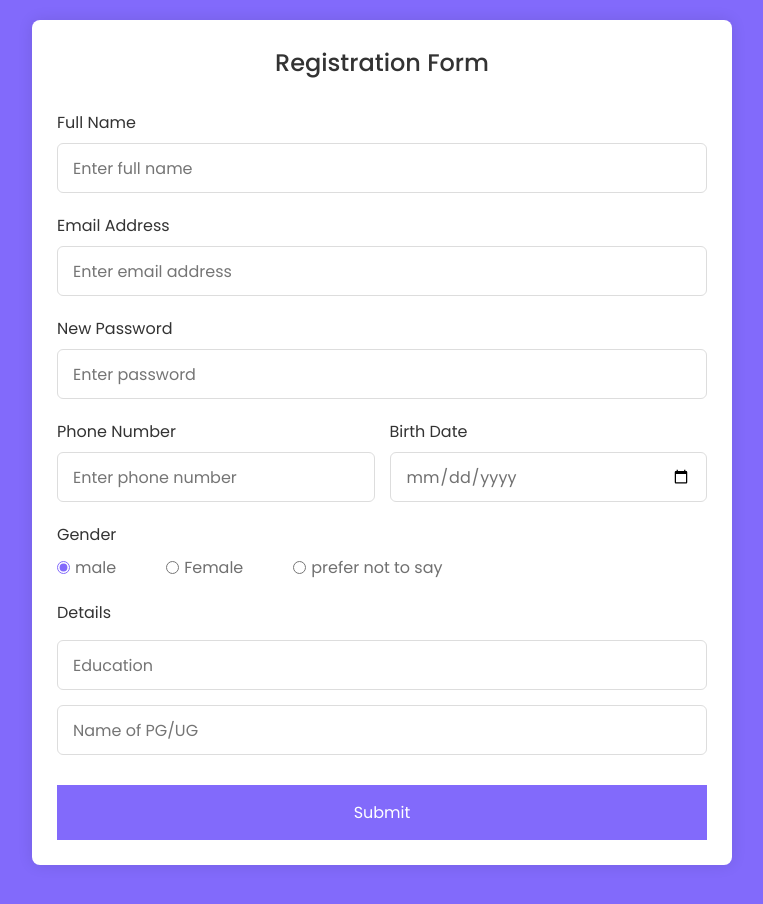
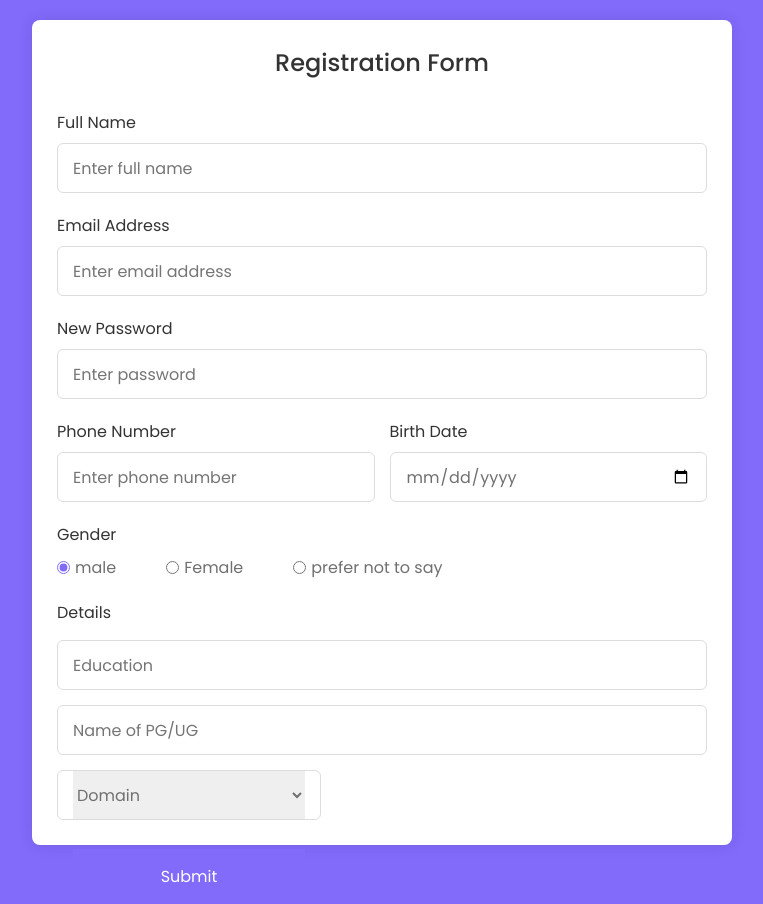
Before and after one commit to internship-tech/registration_form, a plain HTML site: page index.html in a window 1280 px wide. Shown: the whole page, without its empty margins (258-1021 px from the left). Drawn offline with Linux system fonts and the light colour scheme.

Commit message:
Update index.html

```diff
--- a/index.html
+++ b/index.html
@@ -60,7 +60,16 @@
           <input type="text" placeholder="Education" required />
           <input type="text" placeholder="Name of PG/UG" required />
           <div class="column">
-
+            <div class="column">
+            <div class="select-box">
+              <select>
+                <option hidden>Domain</option>
+                <option>Power BI</option>
+                <option>Web Development</option>
+                <option>Java development</option>
+                <option>Python with DSA</option>
+                <option>Machine Learning</option>
+              </select>
         <button type="submit">Submit</button>
       </form>
     </section>
```
